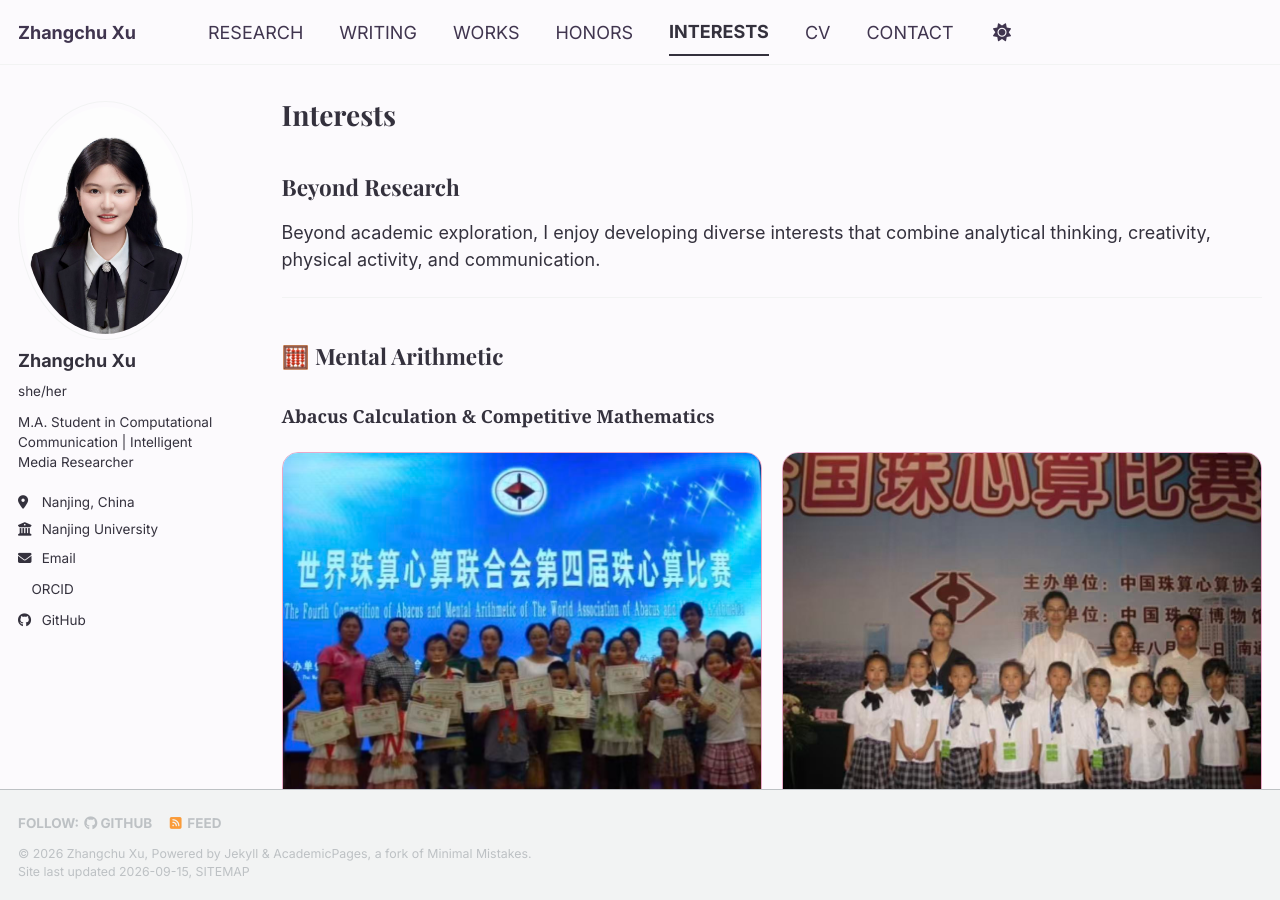
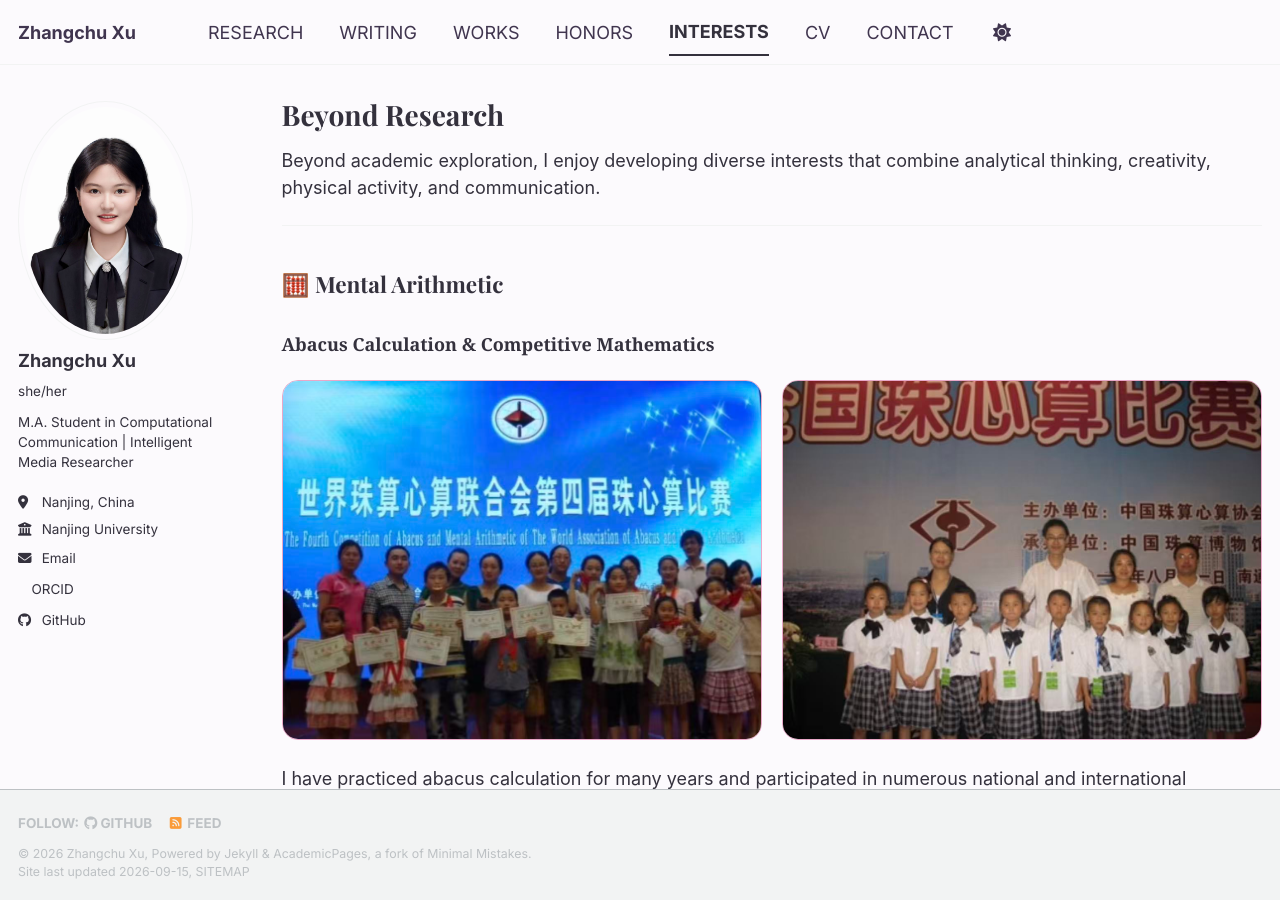
Before and after one commit to xuzhangchu0103/xuzhangchu0103.github.io, a Jekyll site: the page built from _pages/interests.md, in a window 1280 px wide and 900 px high. Built offline with Jekyll 4.4.1, drawn with Linux system fonts in a browser that asks for light colours; a style sheet for code colours, icons or effects is not loaded.

Commit message:
Change title from 'Interests' to 'Beyond Research'
Updated the title of the interests page and removed the section header.

```diff
--- a/_pages/interests.md
+++ b/_pages/interests.md
@@ -1,13 +1,9 @@
 ---
 layout: archive
-title: "Interests"
+title: "Beyond Research"
 permalink: /interests/
 author_profile: true
 ---
-
-
-## Beyond Research
-
 
 Beyond academic exploration, I enjoy developing diverse interests that combine analytical thinking, creativity, physical activity, and communication.
 
```
